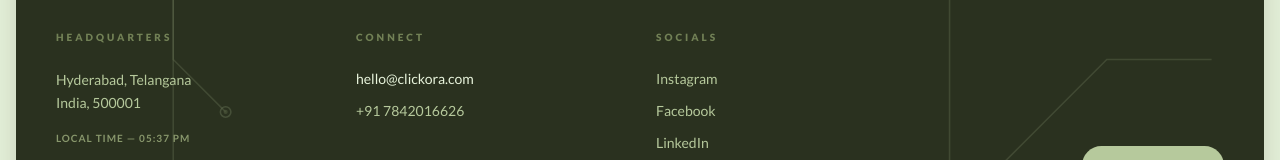
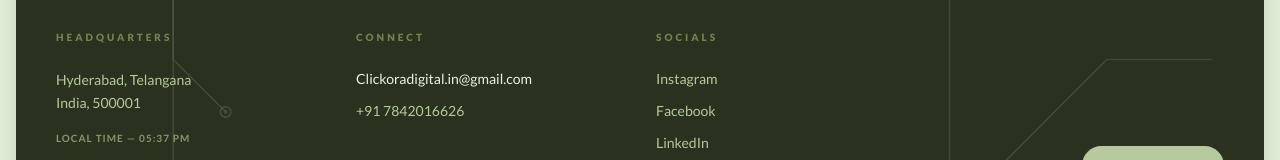
Before and after one commit to clickoradigital/Clickoradigital.in, a React (Vite) app: page /terms-of-service in a window 1280 px wide. Shown: the part 1454-1614 px from the top of the page. Built offline with nearby package versions, Linux system fonts and the light colour scheme.

Commit message:
Footer Email Chnaged

```diff
--- a/src/components/Contact.tsx
+++ b/src/components/Contact.tsx
@@ -157,7 +157,7 @@ const ContactFooter: React.FC = () => {
               <h4 className="font-lato text-[10px] uppercase tracking-[0.3em] text-[#728156] font-black mb-4 lg:mb-6">Connect</h4>
               <ul className="flex flex-col gap-3 font-lato text-sm font-medium">
                 <li>
-                  <a href="mailto:hello@clickora.com" className="text-[#e8f4dc] hover:text-[#b6c99c] transition-colors">hello@clickora.com</a>
+                  <a href="mailto:Clickoradigital.in@gmail.com" className="text-[#e8f4dc] hover:text-[#b6c99c] transition-colors">Clickoradigital.in@gmail.com</a>
                 </li>
                 <li>
                   <a href="tel:+917842016626" className="text-[#b6c99c] hover:text-[#e8f4dc] transition-colors">+91 7842016626</a>
```
